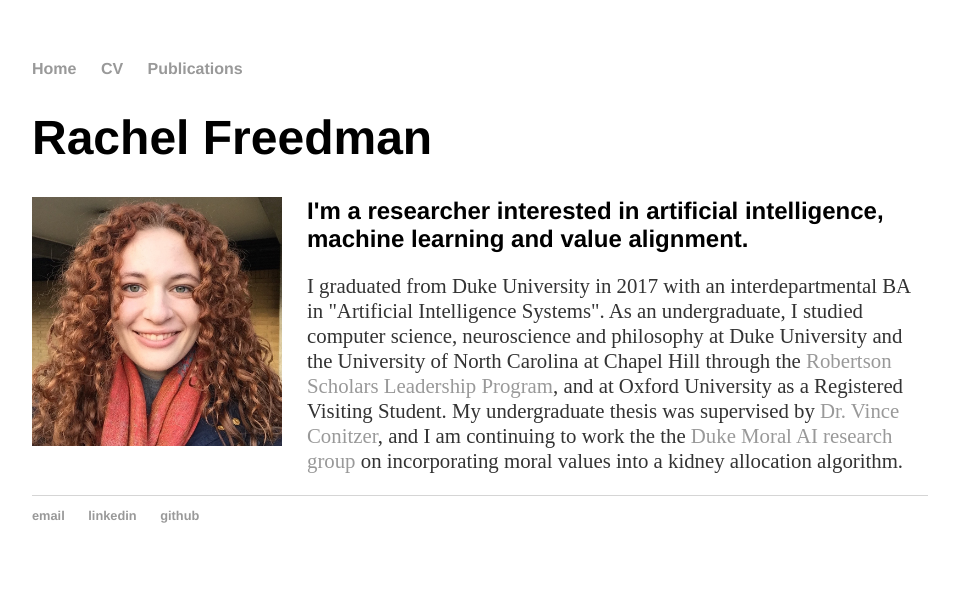
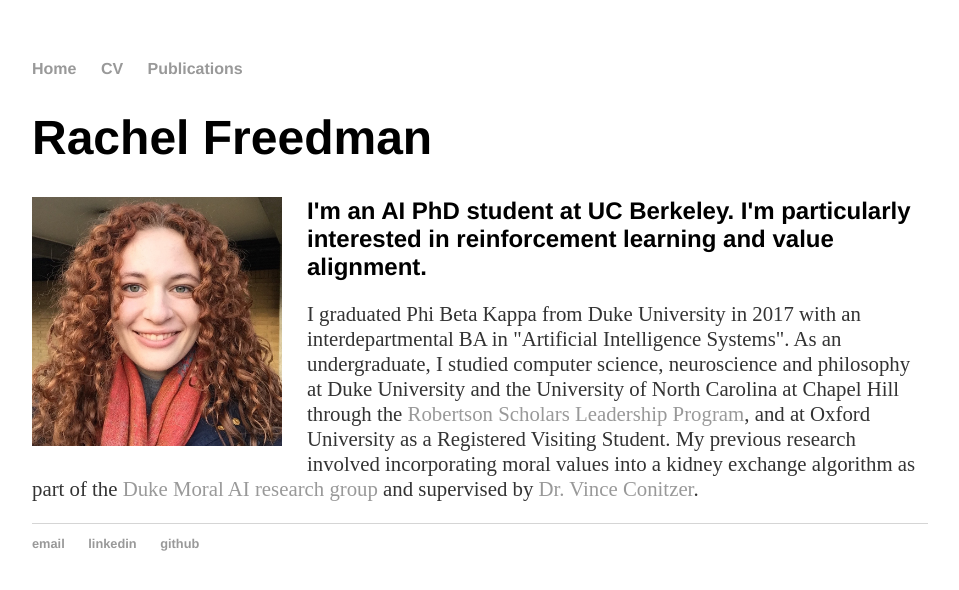
Before and after one commit to RachelFreedman/rachelfreedman.github.io, a Jekyll site: the page built from index.html, in a window 1280 px wide. Shown: the top 590 px of the page, without its empty margins (160-1119 px from the left). Built offline with Jekyll 4.4.1, drawn with Linux system fonts in a browser that asks for light colours.

Commit message:
update blurb to mention Berkeley

```diff
--- a/index.html
+++ b/index.html
@@ -5,6 +5,6 @@
 <div class="blurb">
 	<h1>Rachel Freedman</h1>
 
-	<h2><img class="profile-pic" src="/assets/images/recent_headshot.jpg" alt="image of Rachel Freedman">I'm a researcher interested in artificial intelligence, machine learning and value alignment.</a></h2>
-	<p>I graduated from Duke University in 2017 with an interdepartmental BA in "Artificial Intelligence Systems". As an undergraduate, I studied computer science, neuroscience and philosophy at Duke University and the University of North Carolina at Chapel Hill through the <a href="https://robertsonscholars.org/">Robertson Scholars Leadership Program</a>, and at Oxford University as a Registered Visiting Student. My undergraduate thesis was supervised by <a href="https://users.cs.duke.edu/~conitzer/#bio">Dr. Vince Conitzer</a>, and I am continuing to work the the <a href="http://moralai.cs.duke.edu/index.html">Duke Moral AI research group</a> on incorporating moral values into a kidney allocation algorithm.</p>
+	<h2><img class="profile-pic" src="/assets/images/recent_headshot.jpg" alt="image of Rachel Freedman">I'm an AI PhD student at UC Berkeley. I'm particularly interested in reinforcement learning and value alignment.</a></h2>
+	<p>I graduated Phi Beta Kappa from Duke University in 2017 with an interdepartmental BA in "Artificial Intelligence Systems". As an undergraduate, I studied computer science, neuroscience and philosophy at Duke University and the University of North Carolina at Chapel Hill through the <a href="https://robertsonscholars.org/">Robertson Scholars Leadership Program</a>, and at Oxford University as a Registered Visiting Student. My previous research involved incorporating moral values into a kidney exchange algorithm as part of the <a href="http://moralai.cs.duke.edu/index.html">Duke Moral AI research group</a> and supervised by <a href="https://users.cs.duke.edu/~conitzer/#bio">Dr. Vince Conitzer</a>.</p>
 </div><!-- /.blurb -->
```
